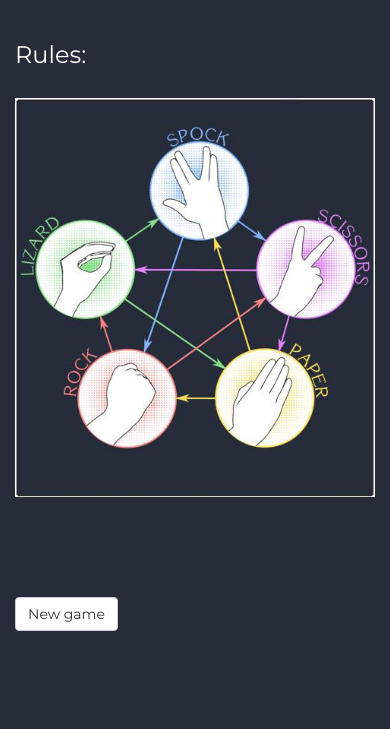
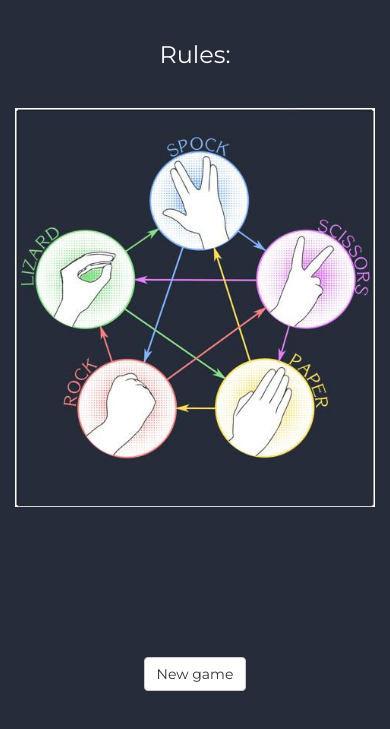
Before and after one commit to jedwab/GameRockPaperScissorsLizardSpock, a website: page index.html in a window 390 px wide. Shown: the part 81-810 px from the top of the page. Drawn offline with nearby package versions, Linux system fonts and the light colour scheme.

Commit message:
fixed styles on mobile

```diff
--- a/css/style.css
+++ b/css/style.css
@@ -51,3 +51,15 @@ img {
 		margin-top: 80px;
 	}
 }
+@media screen and (max-width: 768px) {
+
+	.col-md-6 {
+		width: 100%;
+		display:flex;
+		justify-content: center;
+		align-items: center;
+		flex-wrap:wrap;
+		flex-direction: column;
+	}
+
+}
--- a/index.html
+++ b/index.html
@@ -22,7 +22,7 @@
 		<div class="container ">
 			<div class="row ">
 				<div class="col-md-6 col-sm-5 rules">
-					<h3 class>
+					<h3>
 					Rules:</h3>
 					<img src="images/rules.jpg" class="img-responsive" alt="r">
 				</div>
```
